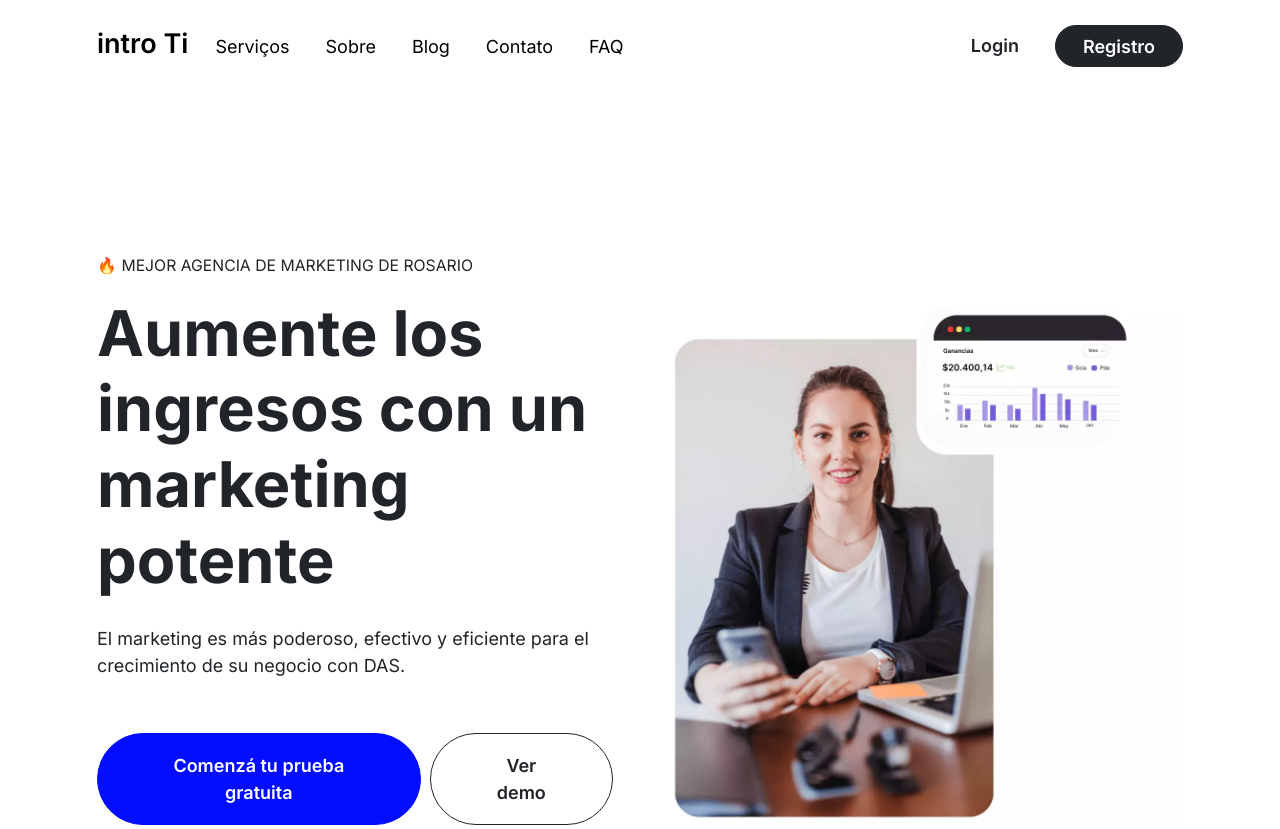
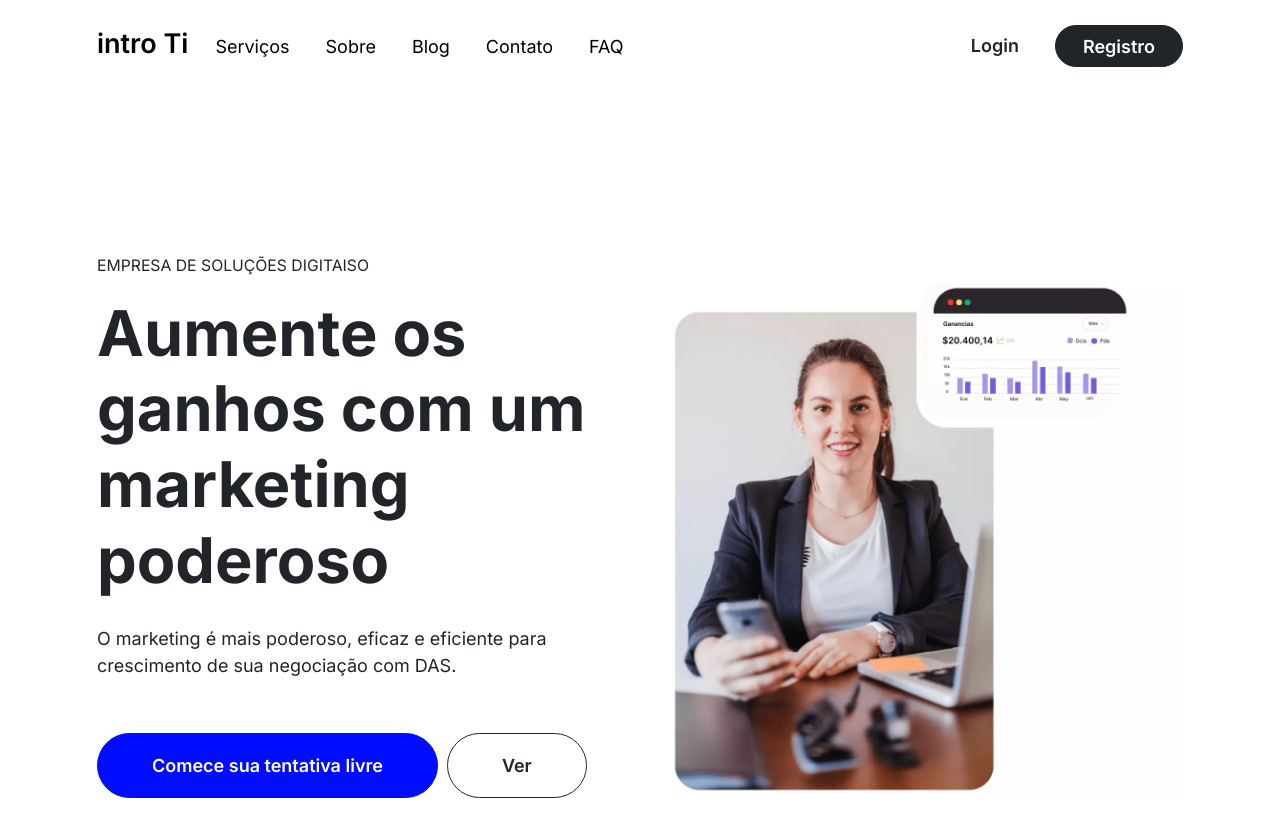
Before and after one commit to directorsilvaa/introti, a plain HTML site: page index.html in a window 1280 px wide. Shown: the top 829 px of the page. Drawn offline with nearby package versions, Linux system fonts and the light colour scheme.

Commit message:
atulização 2

```diff
--- a/index.html
+++ b/index.html
@@ -92,14 +92,14 @@
                 <div class="row row-cols-1 row-cols-lg-2 g-3 g-lg-5">
                     <div class="col">
                         <div class="mt-5">
-                            <p class="text-uppercase small">🔥 Mejor agencia de marketing de Rosario</p>
-                            <h1 class="display-4 fw-bold">Aumente los ingresos con un marketing potente</h1>
-                            <p class="mt-4 col-lg-">El marketing es más poderoso, efectivo y eficiente para el
-                                crecimiento de su negocio con DAS.</p>
+                            <p class="text-uppercase small">Empresa de soluções digitaiso</p>
+                            <h1 class="display-4 fw-bold">Aumente os ganhos com um marketing poderoso</h1>
+                            <p class="mt-4 col-lg-">O marketing é mais poderoso, eficaz e eficiente para
+                                crescimento de sua negociação com DAS.</p>
                             <div class="d-flex flex-column flex-xl-row gap-2 mt-5">
-                                <a class="btn btn-primary fw-semibold px-5 py-3 rounded-pill" href="#">Comenzá tu prueba
-                                    gratuita</a>
-                                <a class="btn btn-outline-dark fw-semibold px-5 py-3 rounded-pill" href="#">Ver demo</a>
+                                <a class="btn btn-primary fw-semibold px-5 py-3 rounded-pill" href="#">Comece sua tentativa
+                                    livre</a>
+                                <a class="btn btn-outline-dark fw-semibold px-5 py-3 rounded-pill" href="#">Ver</a>
                             </div>
                         </div>
                     </div>
```
